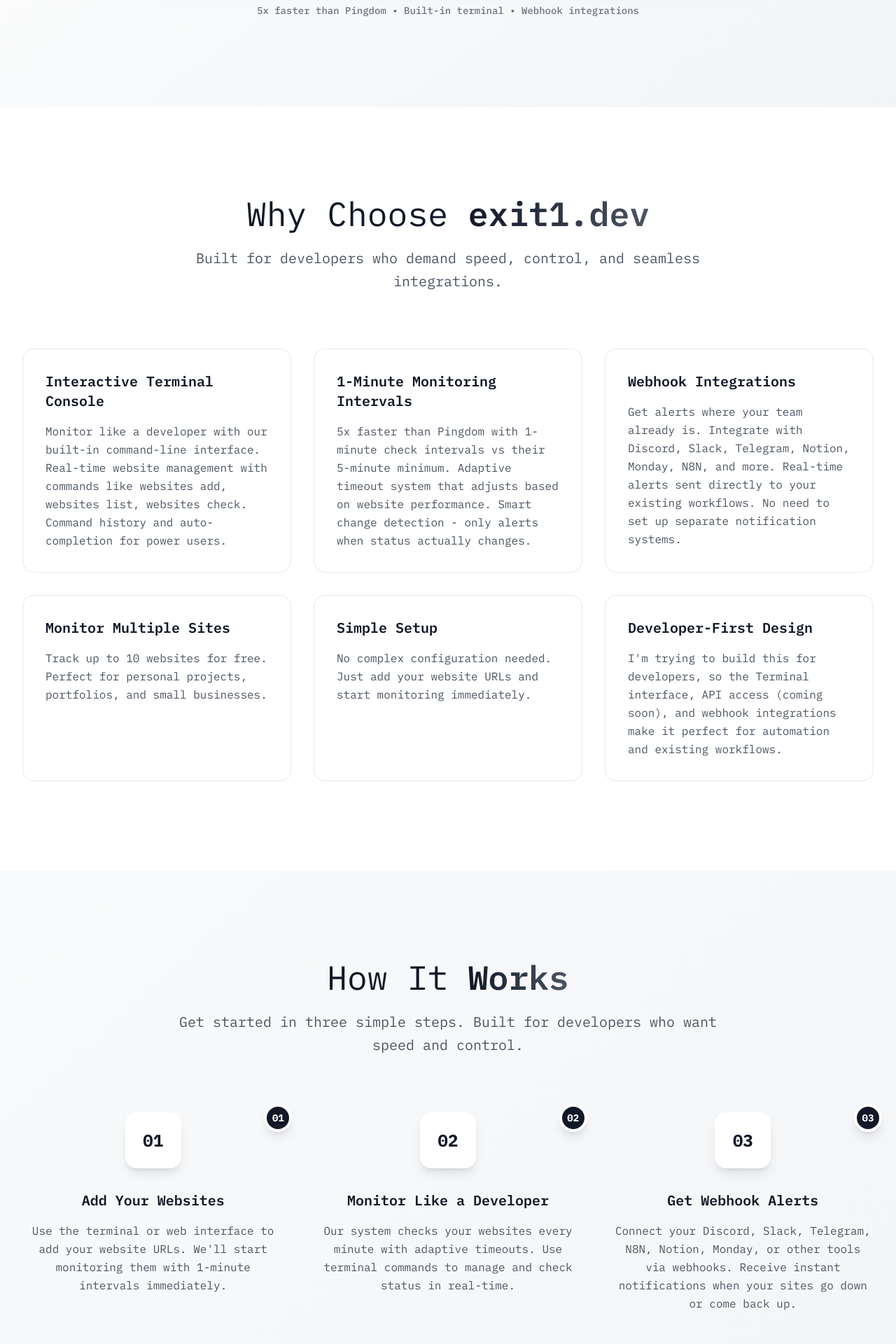
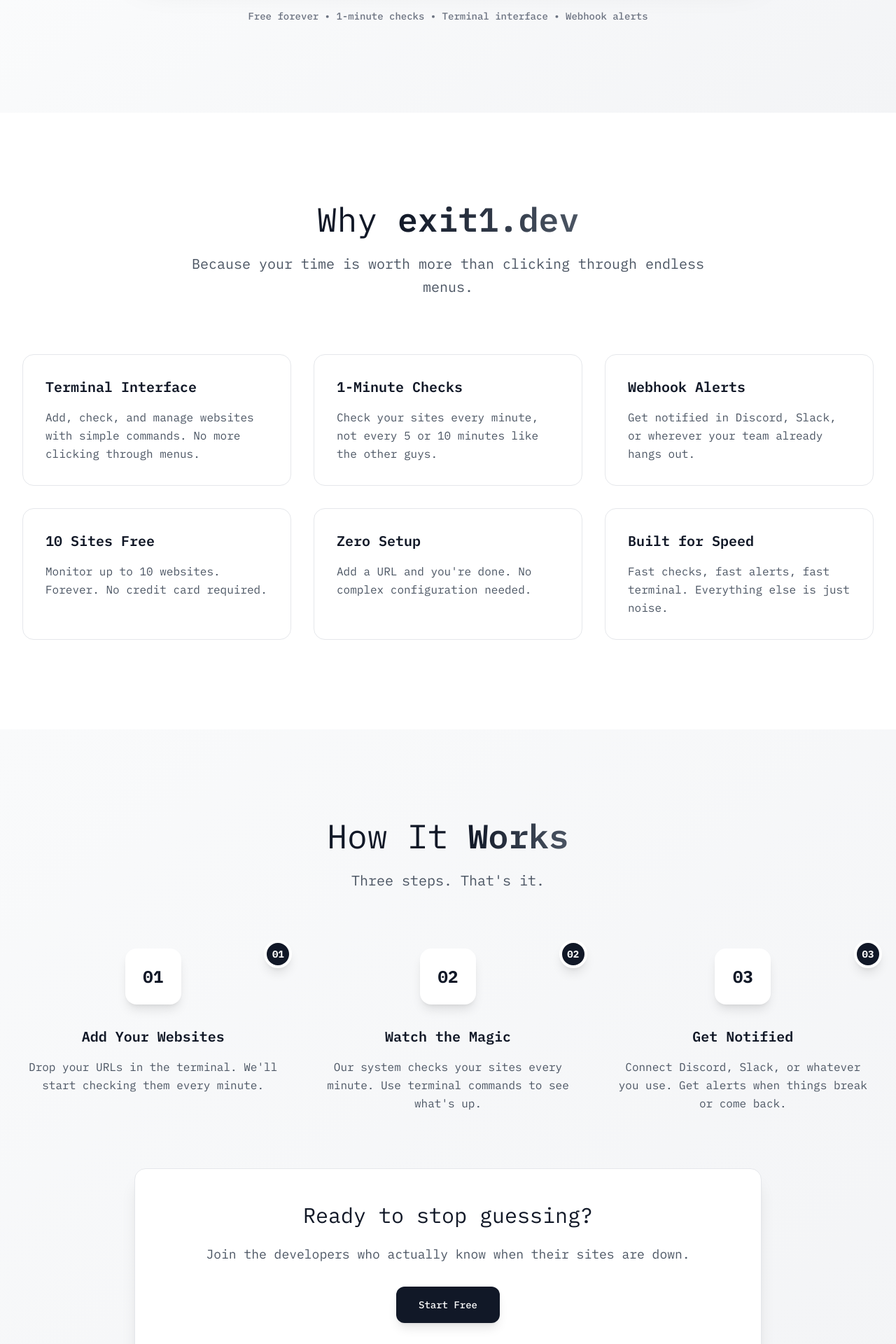
Before and after one commit to Mopra/exit1.dev.website, a React (Vite) app: page / in a window 1280 px wide. Shown: the part 880-2800 px from the top of the page at 70% size. Built offline with nearby package versions, Linux system fonts and the light colour scheme.

Commit message:
Update frontpage content: casual tone, fix CTAs, rename Pro to Sudo, fix footer navigation

```diff
--- a/src/components/Button.tsx
+++ b/src/components/Button.tsx
@@ -5,6 +5,7 @@
   variant?: 'primary' | 'secondary' | 'outline';
   size?: 'sm' | 'md' | 'lg';
   onClick?: () => void;
+  href?: string;
   disabled?: boolean;
   className?: string;
 }
@@ -14,6 +15,7 @@
   variant = 'primary',
   size = 'md',
   onClick,
+  href,
   disabled = false,
   className = '',
 }: ButtonProps) => {
@@ -21,7 +23,7 @@
     'inline-flex items-center justify-center font-medium rounded-xl transition-all duration-300 focus:outline-none focus:ring-2 focus:ring-offset-2 focus:ring-gray-400';
 
   const variantClasses = {
-    primary: 'bg-gray-900 text-white hover:bg-gray-800 shadow-lg hover:shadow-xl focus:ring-gray-400',
+    primary: 'bg-gray-900 text-white hover:text-white hover:bg-gray-800 shadow-lg hover:shadow-xl focus:ring-gray-400',
     secondary: 'bg-gray-100 text-gray-900 hover:bg-gray-200 shadow-sm hover:shadow-md focus:ring-gray-400',
     outline:
       'border border-gray-300 bg-white text-gray-700 hover:bg-gray-50 hover:border-gray-400 shadow-sm hover:shadow-md focus:ring-gray-400',
@@ -37,6 +39,19 @@
     ? 'opacity-50 cursor-not-allowed'
     : 'cursor-pointer hover:scale-105 active:scale-95';
 
+  if (href) {
+    return (
+      <a
+        href={href}
+        target="_blank"
+        rel="noopener noreferrer"
+        className={`${baseClasses} ${variantClasses[variant]} ${sizeClasses[size]} ${disabledClasses} ${className}`}
+      >
+        {children}
+      </a>
+    );
+  }
+
   return (
     <button
       onClick={onClick}
--- a/src/components/Header.tsx
+++ b/src/components/Header.tsx
@@ -81,12 +81,14 @@
             <Button
               variant={content.cta.signIn.variant as any}
               size={content.cta.signIn.size as any}
+              href={content.cta.signIn.href}
             >
               {content.cta.signIn.text}
             </Button>
             <Button
               variant={content.cta.startFree.variant as any}
               size={content.cta.startFree.size as any}
+              href={content.cta.startFree.href}
             >
               {content.cta.startFree.text}
             </Button>
@@ -97,6 +99,7 @@
             <Button
               variant={content.cta.startFree.variant as any}
               size={content.cta.startFree.size as any}
+              href={content.cta.startFree.href}
             >
               {content.cta.startFree.text}
             </Button>
@@ -140,6 +143,7 @@
                   variant={content.cta.signIn.variant as any}
                   size={content.cta.signIn.size as any}
                   className="w-full"
+                  href={content.cta.signIn.href}
                 >
                   {content.cta.signIn.text}
                 </Button>
@@ -147,6 +151,7 @@
                   variant={content.cta.startFree.variant as any}
                   size={content.cta.startFree.size as any}
                   className="w-full"
+                  href={content.cta.startFree.href}
                 >
                   {content.cta.startFree.text}
                 </Button>
--- a/src/components/Hero.tsx
+++ b/src/components/Hero.tsx
@@ -31,6 +31,7 @@
               variant={content.cta.primary.variant as any}
               size={content.cta.primary.size as any}
               className={content.cta.primary.className}
+              href={content.cta.primary.href}
             >
               {content.cta.primary.text}
             </Button>
@@ -38,6 +39,7 @@
               variant={content.cta.secondary.variant as any}
               size={content.cta.secondary.size as any}
               className={content.cta.secondary.className}
+              href={content.cta.secondary.href}
             >
               {content.cta.secondary.text}
             </Button>
--- a/src/components/HowItWorks.tsx
+++ b/src/components/HowItWorks.tsx
@@ -1,3 +1,4 @@
+import Button from './Button';
 import { getHowItWorksContent } from '../utils/contentLoader';
 
 const HowItWorks = () => {
@@ -52,9 +53,14 @@
             </p>
             <div className="flex flex-col sm:flex-row gap-6 justify-center">
               {content.cta.buttons.map((button, index) => (
-                <button key={index} className={`${button.className} cursor-pointer`}>
+                <Button
+                  key={index}
+                  variant={button.variant as any}
+                  href={button.href}
+                  className={button.className}
+                >
                   {button.text}
-                </button>
+                </Button>
               ))}
             </div>
           </div>
--- a/src/content/features.json
+++ b/src/content/features.json
@@ -1,33 +1,33 @@
 {
   "title": {
-    "main": "Why Choose",
+    "main": "Why",
     "highlight": "exit1.dev"
   },
-  "subtitle": "Built for developers who demand speed, control, and seamless integrations.",
+  "subtitle": "Because your time is worth more than clicking through endless menus.",
   "features": [
     {
-      "title": "Interactive Terminal Console",
-      "description": "Monitor like a developer with our built-in command-line interface. Real-time website management with commands like websites add, websites list, websites check. Command history and auto-completion for power users."
+      "title": "Terminal Interface",
+      "description": "Add, check, and manage websites with simple commands. No more clicking through menus."
     },
     {
-      "title": "1-Minute Monitoring Intervals",
-      "description": "5x faster than Pingdom with 1-minute check intervals vs their 5-minute minimum. Adaptive timeout system that adjusts based on website performance. Smart change detection - only alerts when status actually changes."
+      "title": "1-Minute Checks",
+      "description": "Check your sites every minute, not every 5 or 10 minutes like the other guys."
     },
     {
-      "title": "Webhook Integrations",
-      "description": "Get alerts where your team already is. Integrate with Discord, Slack, Telegram, Notion, Monday, N8N, and more. Real-time alerts sent directly to your existing workflows. No need to set up separate notification systems."
+      "title": "Webhook Alerts",
+      "description": "Get notified in Discord, Slack, or wherever your team already hangs out."
     },
     {
-      "title": "Monitor Multiple Sites",
-      "description": "Track up to 10 websites for free. Perfect for personal projects, portfolios, and small businesses."
+      "title": "10 Sites Free",
+      "description": "Monitor up to 10 websites. Forever. No credit card required."
     },
     {
-      "title": "Simple Setup",
-      "description": "No complex configuration needed. Just add your website URLs and start monitoring immediately."
+      "title": "Zero Setup",
+      "description": "Add a URL and you're done. No complex configuration needed."
     },
     {
-      "title": "Developer-First Design",
-      "description": "I'm trying to build this for developers, so the Terminal interface, API access (coming soon), and webhook integrations make it perfect for automation and existing workflows."
+      "title": "Built for Speed",
+      "description": "Fast checks, fast alerts, fast terminal. Everything else is just noise."
     }
   ]
 }
--- a/src/content/footer.json
+++ b/src/content/footer.json
@@ -13,7 +13,7 @@
     ],
     "support": [
       { "name": "Help and community", "href": "https://discord.gg/uZvWbpwJZS" },
-      { "name": "Status", "href": "/status" }
+      { "name": "Status", "href": "https://app.exit1.dev/status" }
     ],
     "legal": [
       { "name": "Privacy", "href": "/privacy" }
--- a/src/content/header.json
+++ b/src/content/header.json
@@ -10,11 +10,13 @@
   "cta": {
     "signIn": {
       "text": "Sign In",
+      "href": "https://app.exit1.dev",
       "variant": "outline",
       "size": "sm"
     },
     "startFree": {
       "text": "Start Free",
+      "href": "https://app.exit1.dev",
       "variant": "primary",
       "size": "sm"
     }
--- a/src/content/hero.json
+++ b/src/content/hero.json
@@ -1,18 +1,20 @@
 {
   "title": {
-    "main": "Monitor Like a",
-    "highlight": "Developer"
+    "main": "Website Monitoring",
+    "highlight": "That Actually Works"
   },
-  "subtitle": "The only website monitor with a built-in terminal, 5x faster monitoring than Pingdom, and webhook alerts that work out of the box.",
+  "subtitle": "Free website monitoring. Just because...",
   "cta": {
     "primary": {
-      "text": "Start Monitoring",
+      "text": "Start Free",
+      "href": "https://app.exit1.dev",
       "variant": "primary",
       "size": "lg",
       "className": "bg-gray-900 hover:bg-gray-800 text-white font-medium shadow-lg hover:shadow-xl transition-all duration-300 transform hover:scale-105"
     },
     "secondary": {
       "text": "See How It Works",
+      "href": "#features",
       "variant": "outline",
       "size": "lg",
       "className": "border-gray-300 text-gray-700 hover:bg-gray-50 hover:border-gray-400 font-medium transition-all duration-300"
@@ -45,5 +47,5 @@
       }
     ]
   },
-  "trustIndicator": "5x faster than Pingdom • Built-in terminal • Webhook integrations"
+  "trustIndicator": "Free forever • 1-minute checks • Terminal interface • Webhook alerts"
 }
--- a/src/content/howItWorks.json
+++ b/src/content/howItWorks.json
@@ -3,30 +3,31 @@
     "main": "How It",
     "highlight": "Works"
   },
-  "subtitle": "Get started in three simple steps. Built for developers who want speed and control.",
+  "subtitle": "Three steps. That's it.",
   "steps": [
     {
       "number": "01",
       "title": "Add Your Websites",
-      "description": "Use the terminal or web interface to add your website URLs. We'll start monitoring them with 1-minute intervals immediately."
+      "description": "Drop your URLs in the terminal. We'll start checking them every minute."
     },
     {
       "number": "02",
-      "title": "Monitor Like a Developer",
-      "description": "Our system checks your websites every minute with adaptive timeouts. Use terminal commands to manage and check status in real-time."
+      "title": "Watch the Magic",
+      "description": "Our system checks your sites every minute. Use terminal commands to see what's up."
     },
     {
       "number": "03",
-      "title": "Get Webhook Alerts",
-      "description": "Connect your Discord, Slack, Telegram, N8N, Notion, Monday, or other tools via webhooks. Receive instant notifications when your sites go down or come back up."
+      "title": "Get Notified",
+      "description": "Connect Discord, Slack, or whatever you use. Get alerts when things break or come back."
     }
   ],
   "cta": {
-    "title": "Ready to Monitor Like a Developer?",
-    "subtitle": "Join developers who trust exit1.dev for faster monitoring with built-in terminal and webhook integrations.",
+    "title": "Ready to stop guessing?",
+    "subtitle": "Join the developers who actually know when their sites are down.",
     "buttons": [
       {
-        "text": "Start Monitoring Free",
+        "text": "Start Free",
+        "href": "https://app.exit1.dev",
         "variant": "primary",
         "className": "bg-gray-900 hover:bg-gray-800 text-white font-medium py-4 px-8 rounded-xl transition-all duration-300 transform hover:scale-105 shadow-lg hover:shadow-xl"
       }
--- a/src/content/pricing.json
+++ b/src/content/pricing.json
@@ -3,13 +3,13 @@
     "main": "Simple",
     "highlight": "Pricing"
   },
-  "subtitle": "Free forever. Hopefully...",
+  "subtitle": "Free forever. No catch.",
   "plans": [
     {
       "name": "Free",
       "price": "$0",
       "period": "/month",
-      "description": "This should cover the basics, forget expensive tools.",
+      "description": "Everything you need to monitor your sites.",
       "features": [
         "Up to 10 websites",
         "1-minute monitoring intervals",
@@ -17,10 +17,11 @@
         "Webhook integrations for notifications"
       ],
       "cta": "Start Free",
+      "href": "https://app.exit1.dev",
       "popular": true
     },
     {
-      "name": "Pro",
+      "name": "Sudo",
       "price": "$1",
       "period": "/month",
       "description": "For developers and small teams",
@@ -32,7 +33,8 @@
         "API access",
         "Priority support"
       ],
-      "cta": "Start Pro Trial",
+      "cta": "Start Sudo Trial",
+      "href": "https://app.exit1.dev",
       "popular": false
     }
   ]
```
Also changed, not shown: src/components/Footer.tsx (+29 -2 lines), src/components/Pricing.tsx (+4 -3 lines).
